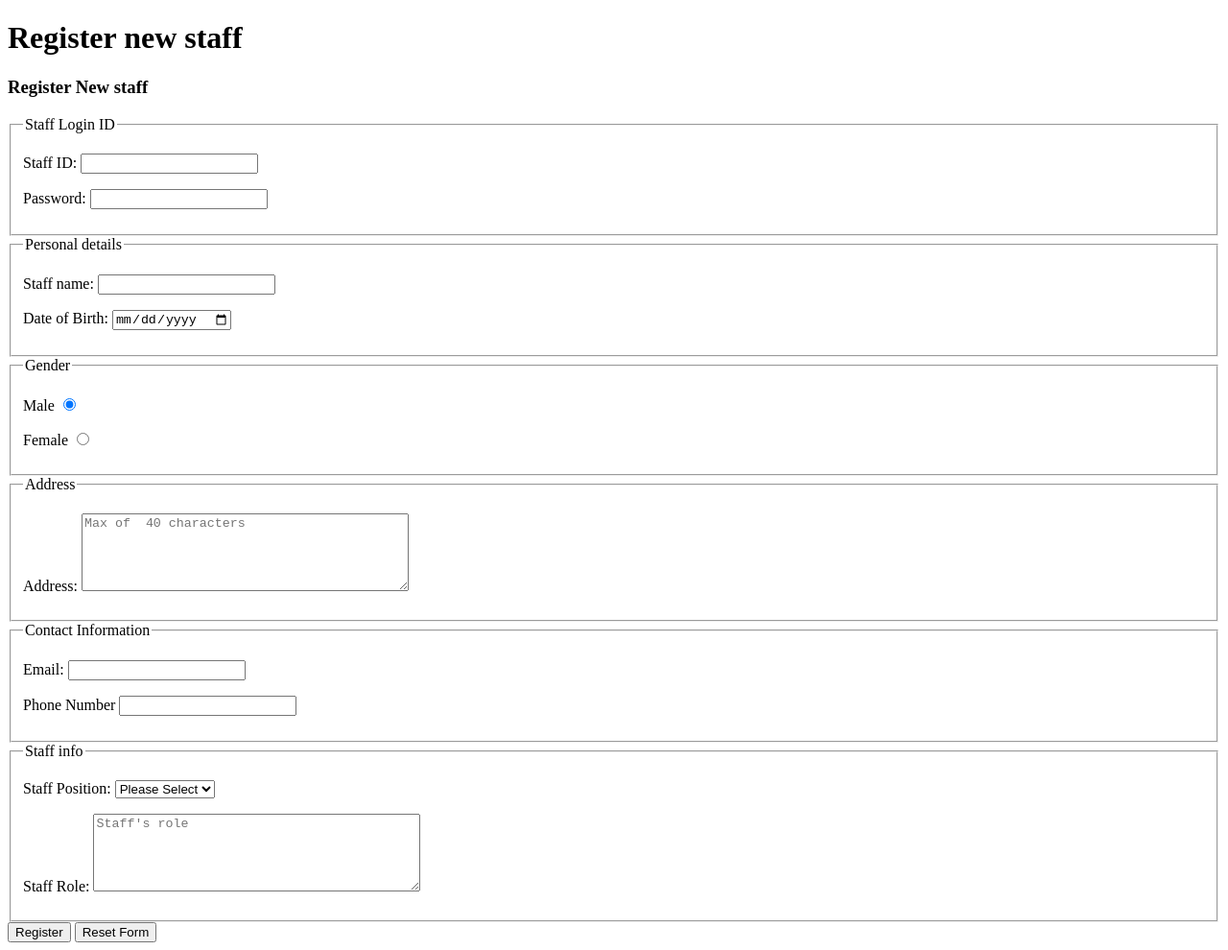
After one commit to IanLee5/Dental-Clinic-Management-System, a PHP site: page /create_new_staff.php in a window 1280 px wide. The commit adds this page. Shown: the whole page at 96% size. Run offline with PHP 8.4, Linux system fonts and the light colour scheme.

Commit message:
Add files via upload

```diff
--- /dev/null
+++ b/create_new_staff.php
@@ -0,0 +1,119 @@
+<!DOCTYPE html>
+<html lang="en">
+<head>
+  <meta charset="utf-8" >
+  <meta name="description" content="Create new staff" />
+  <meta name="keywords" content="create" />
+  <meta name="author" content="Lim Kwangmin"  />
+  <title>Register new staff</title>
+
+
+
+  </head>
+
+  <body>
+  <header>
+	<h1> Register new staff</h1>
+	</header>
+
+<?php
+	include('setup.php');
+	session_start();
+
+	if(isset($_POST['submit'])) {
+		$sql = ("INSERT INTO staff (
+			staff_loginid,
+			staff_password,
+			staff_name,
+			staff_gender,
+			staff_phone,
+			staff_email,
+			staff_status
+		) VALUES (
+			'" . $_POST['staffID'] . "',
+			'" . $_POST['staff_password'] . "',
+			'" . $_POST['staff_name'] . "',
+			'" . $_POST['gender'] . "',
+			'" . $_POST['phone'] . "',
+			'" . $_POST['email'] . "',
+			'" . $_POST['status'] . "',
+		)");
+	}
+?>
+
+
+<form action="" method="post">
+	<h3>Register New staff</h3>
+	<fieldset>
+		<legend>Staff Login ID</legend>
+		<p><label for="staffID">Staff ID: </label>
+			<input type="text" name ="staffID" id="staffID" maxlength="10" required="required"/>
+		</p>
+		<p><label for="staff_password">Password: </label>
+			<input type="text" name ="staff_password" id="staff_password" maxlength="20" required="required"/>
+		</p>
+	</fieldset>
+
+	<fieldset>
+		<legend> Personal details </legend>
+		<p><label for="staff_name">Staff name: </label>
+			<input type="text" name ="staff_name" id="staff_name"  maxlength="20" required="required"/>
+		</p>
+		<p><label for="dob">Date of Birth: </label>
+			<input type="date" name="dob" id="dob" placeholder="dd-mm-yyyy" pattern="\d{1,2}\/\d{1,2}\/\d{4}" maxlength="10"/>
+		</p>
+
+	</fieldset>
+
+	<fieldset>
+			<legend>Gender</legend>
+			<p><label for="male">Male</label>
+				<input type="radio" id="male" name="gender" value="male" checked="checked"/>
+			</p>
+			<p><label for="female">Female</label>
+				<input type="radio" id="female" name="gender" value="female"/>
+			</p>
+		</fieldset>
+
+	<fieldset>
+			<legend>Address</legend>
+			<p><label for="address"> Address: </label>
+				<textarea id="address" name="address" rows="5" cols="40" placeholder="Max of  40 characters"></textarea>
+			</p>
+
+
+	</fieldset>
+
+	<fieldset>
+		<legend>Contact Information</legend>
+			<p><label for="email">Email: </label>
+				<input type="email" name= "email" id="email" required="required"/>
+			</p>
+			<p><label for="phone">Phone Number</label>
+				<input type="text" name ="phone" id="phone" maxlength="12" pattern=".{8,12}" required="required"/>
+			</p>
+	</fieldset>
+
+	<fieldset>
+		<legend>Staff info</legend>
+			<p><label for="StaffPos">Staff Position: </label>
+				<select name="StaffPos" id="StaffPos" required="required">
+					<option value="" id="none">Please Select </option>
+					<option value="Dr" id="Dr">Doctor</option>
+					<option value="Ns" id="Ns">Nurse</option>
+					<option value="Rc" id="Rc">Reception</option>
+			</select>
+			</p>
+
+			<p><label for="status"> Staff Role: </label>
+				<textarea id="status" name="status" rows="5" cols="40" placeholder="Staff's role"></textarea>
+			</p>
+
+
+	</fieldset>
+
+	<input type= "submit" value="Register" />
+	<input type= "reset" value="Reset Form"/>
+</form>
+</body>
+</html>
--- a/logout.php
+++ b/logout.php
@@ -2,6 +2,6 @@
    session_start();
 
    if(session_destroy()) {
-      header("Location: login.php");
+      header("Location: login_page.php");
    }
 ?>
```
Also changed, not shown: create_new_patient.php (added, +106 -0 lines), dental-mgmt.sql (+10 -1 lines), login_page.php (added, +33 -0 lines), patient_dashboard.php (added, +18 -0 lines), patient_login.php (added, +41 -0 lines), session.php (+12 -10 lines), staff_dashboard.php (+20 -0 lines), staff_login.php (added, +42 -0 lines).
